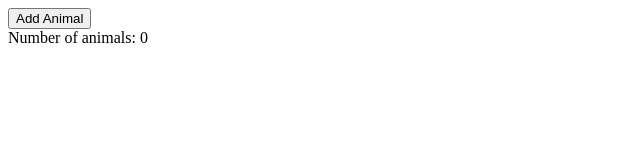
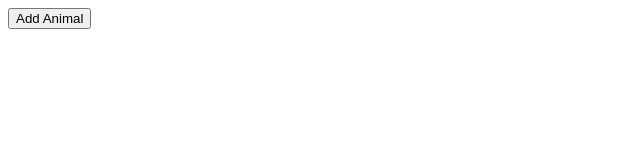
Before and after one commit to zhouzhou0619/Animal-interactive-widget, a React (Create React App) app: page / in a window 1280 px wide. Shown: the top 160 px of the page, without its empty margins (0-640 px from the left). Built offline with nearby package versions, Linux system fonts and the light colour scheme.

Commit message:
2:55PM_5/04/2023

```diff
--- a/src/App.js
+++ b/src/App.js
@@ -1,10 +1,23 @@
 import { useState } from 'react';
 
+function getRandomAnimal() {
+    const animals = ['bird', 'cat', 'cow', 'dog', 'gator', 'horse'];
+
+    return animals[Math.floor(Math.random() * animals.length)];
+
+
+}
+
+
+
 function App() {
-    const [count, setCount] = useState(0);
+    // const [count, setCount] = useState(0);
+    const [animals, setAnimals] = useState([]);
+
     const handleClick = () => {
-        setCount(count + 1);
-
+        // setCount(count + 1);
+        // animals.push(getRandomAnimal())
+        setAnimals([...animals, getRandomAnimal()]);
     };
 
 
@@ -12,7 +25,7 @@ function App() {
     return (
     <div>
         <button onClick={handleClick}>Add Animal</button>
-        <div>Number of animals: {count}</div>
+        <div>{animals}</div>
     </div>
     );
 }
```
